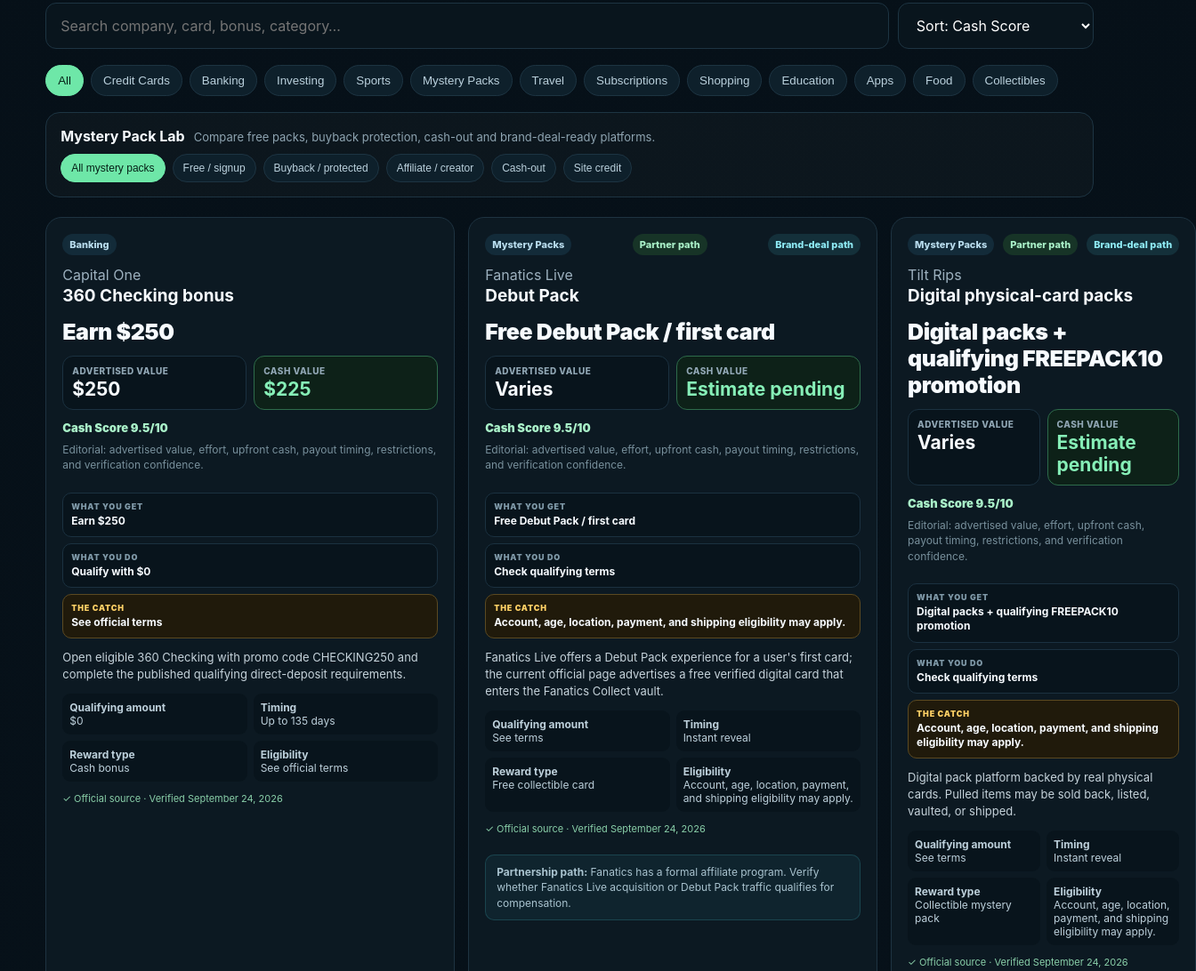
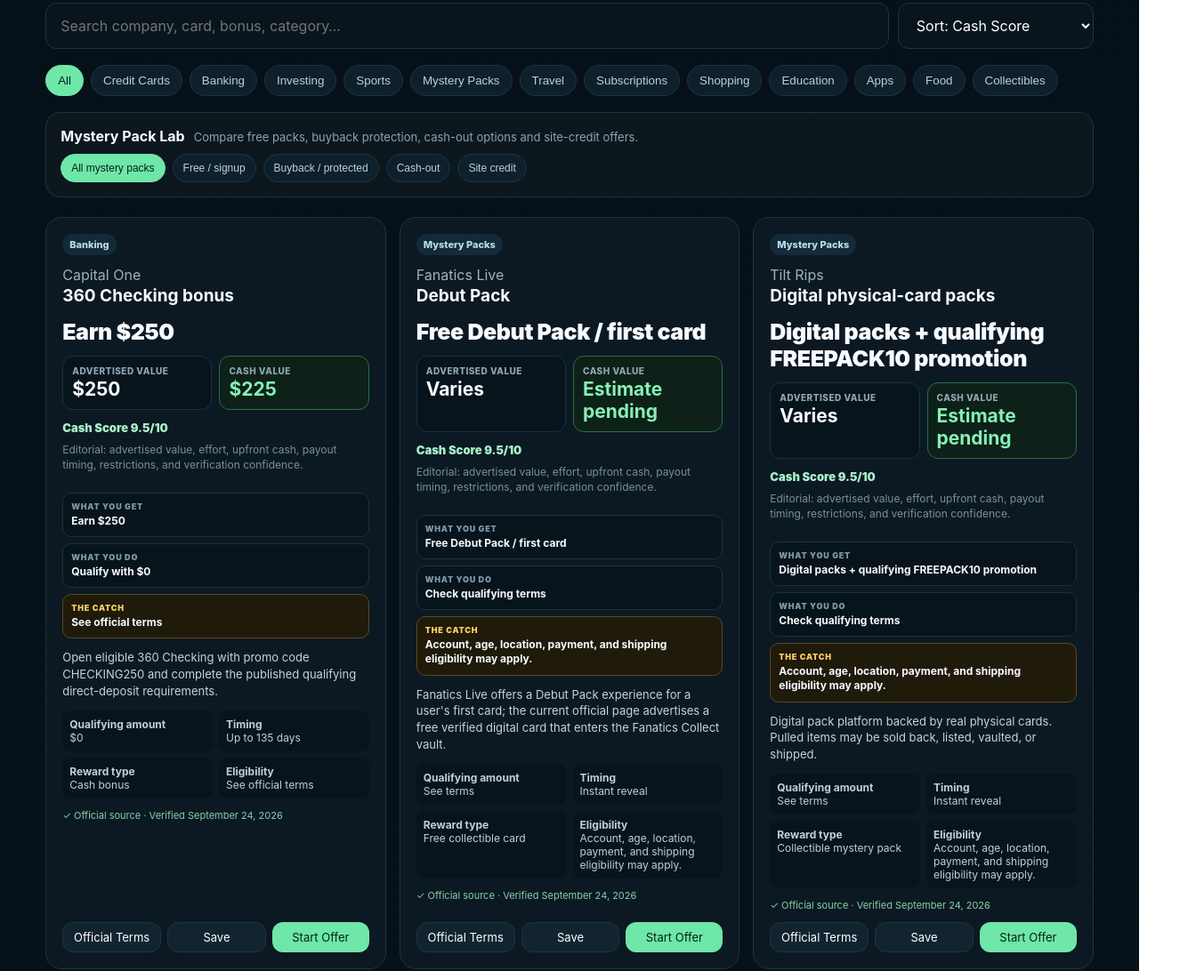
Before and after one commit to bonuscout-hub/v.1, a plain HTML site: page index.html in a window 1280 px wide. Shown: the part 800-1892 px from the top of the page at 89% size, 1344 px wide, since content can reach past the window. Drawn offline with Linux system fonts and the light colour scheme.

Commit message:
Add files via upload

```diff
--- a/app-v2.js
+++ b/app-v2.js
@@ -29,7 +29,7 @@
 
 function buildMysteryFilters(){
  const host=document.getElementById('mysteryFilters'); if(!host)return;
- const modes=[['all','All mystery packs'],['free','Free / signup'],['protected','Buyback / protected'],['partner','Affiliate / creator'],['cashout','Cash-out'],['credit','Site credit']];
+ const modes=[['all','All mystery packs'],['free','Free / signup'],['protected','Buyback / protected'],['cashout','Cash-out'],['credit','Site credit']];
  host.innerHTML=modes.map(([k,l])=>`<button class="filter mystery-sub ${k==='all'?'active':''}" data-mode="${k}">${l}</button>`).join('');
  host.querySelectorAll('button').forEach(b=>b.onclick=()=>{mysteryMode=b.dataset.mode;host.querySelectorAll('button').forEach(x=>x.classList.remove('active'));b.classList.add('active');cat='Mystery Packs';document.querySelectorAll('.filter[data-cat]').forEach(x=>x.classList.toggle('active',x.dataset.cat==='Mystery Packs'));visible=24;renderOffers();});
 }
@@ -38,7 +38,6 @@
  const t=((o.tags||[]).join(' ')+' '+(o.reward_display||'')+' '+(o.risk_protection||'')+' '+(o.affiliate_note||'')).toLowerCase();
  if(mysteryMode==='free') return /free|signup|welcome|debut|referral/.test(t);
  if(mysteryMode==='protected') return Boolean(o.risk_protection)||/buyback|sellback|protected|guarantee|fmv/.test(t);
- if(mysteryMode==='partner') return Boolean(o.affiliate_program_url)||/affiliate|ambassador|creator|partner/.test(t);
  if(mysteryMode==='cashout') return /cashout|cash-out|cash back|withdraw|usd|usdc/.test(t);
  if(mysteryMode==='credit') return /site-credit|site credit|gems|ticket|store credit/.test(t);
  return true;
@@ -60,20 +59,18 @@
  document.getElementById('loadMoreWrap').style.display=a.length>visible?'block':'none';
 }
 function card(o){
- const partner=o.affiliate_program_url||o.referral_program_url||o.affiliate_url;
- const brandDeal=o.category==='Mystery Packs'&&(o.contact_email||o.contact_url||partner);
  const protectedPack=Boolean(o.risk_protection);
  const paid=o.sponsored===true;
  const spend=o.required_spend==null?'See terms':money(o.required_spend);
  return `<article class="card">
- <div class="brandline"><span class="badge">${o.category}</span>${paid?'<span class="badge sponsored">Sponsored</span>':partner?'<span class="badge partner">Partner path</span>':''}${protectedPack?'<span class="badge protect">Protection terms</span>':''}${brandDeal?'<span class="badge dealready">Brand-deal path</span>':''}</div>
+ <div class="brandline"><span class="badge">${o.category}</span>${paid?'<span class="badge sponsored">Sponsored</span>':''}${protectedPack?'<span class="badge protect">Protection terms</span>':''}</div>
  <div><div class="muted">${o.brand}</div><h3>${o.title}</h3></div>
  <div class="offer-title">${o.reward_display}</div>
  <div class="value-pair"><div class="value-box"><span>Advertised value</span><strong>${o.reward_value==null?'Varies':money(o.reward_value)}</strong></div><div class="value-box scout"><span>Cash Value</span><strong>${cashText(o)}</strong></div></div>
  <div class="score">Cash Score ${Number(o.cash_score||0).toFixed(1)}/10</div><div class="score-note">${o.score_basis||''}</div>
  <div class="quick"><div><span>WHAT YOU GET</span><b>${o.reward_display}</b></div><div><span>WHAT YOU DO</span><b>${spend==='See terms'?'Check qualifying terms':'Qualify with '+spend}</b></div><div class="catch"><span>THE CATCH</span><b>${o.eligibility}</b></div></div><div class="desc">${o.description}</div>${o.risk_protection?`<div class="risk-note"><b>Protection note:</b> ${o.risk_protection}</div>`:''}
  <div class="meta"><div><b>Qualifying amount</b><br>${spend}</div><div><b>Timing</b><br>${o.time}</div><div><b>Reward type</b><br>${o.reward_type}</div><div><b>Eligibility</b><br>${o.eligibility}</div></div>
- <div class="verify">✓ ${o.verification_level} · Verified ${o.verified}</div>${o.category==='Mystery Packs'&&o.affiliate_note?`<div class="partner-note"><b>Partnership path:</b> ${o.affiliate_note}</div>`:''}
+ <div class="verify">✓ ${o.verification_level} · Verified ${o.verified}</div>
  <div class="actions"><a class="btn secondary small" target="_blank" rel="noopener" href="${o.official_url}">Official Terms</a><button class="btn secondary small" onclick="track('${o.id}','saved')">Save</button><button class="btn primary small" onclick="start('${o.id}')">Start Offer</button></div>
  </article>`;
 }
--- a/index.html
+++ b/index.html
@@ -43,7 +43,7 @@
 <input id="search" class="search" placeholder="Search company, card, bonus, category…">
 <select id="sort" class="select"><option value="score">Sort: Cash Score</option><option value="value">Advertised value</option><option value="lowspend">Lowest spend</option><option value="newest">Recently verified</option></select>
 </div>
-<div id="filters" class="filters"></div><div class="mystery-tool"><div><b>Mystery Pack Lab</b><span>Compare free packs, buyback protection, cash-out and brand-deal-ready platforms.</span></div><div id="mysteryFilters" class="filters mystery-filters"></div></div>
+<div id="filters" class="filters"></div><div class="mystery-tool"><div><b>Mystery Pack Lab</b><span>Compare free packs, buyback protection, cash-out options and site-credit offers.</span></div><div id="mysteryFilters" class="filters mystery-filters"></div></div>
 <div id="offerGrid" class="grid"></div>
 <div id="loadMoreWrap" class="loadmore"><button id="loadMore" class="btn secondary">Load more offers</button></div>
 </div></section>
```
